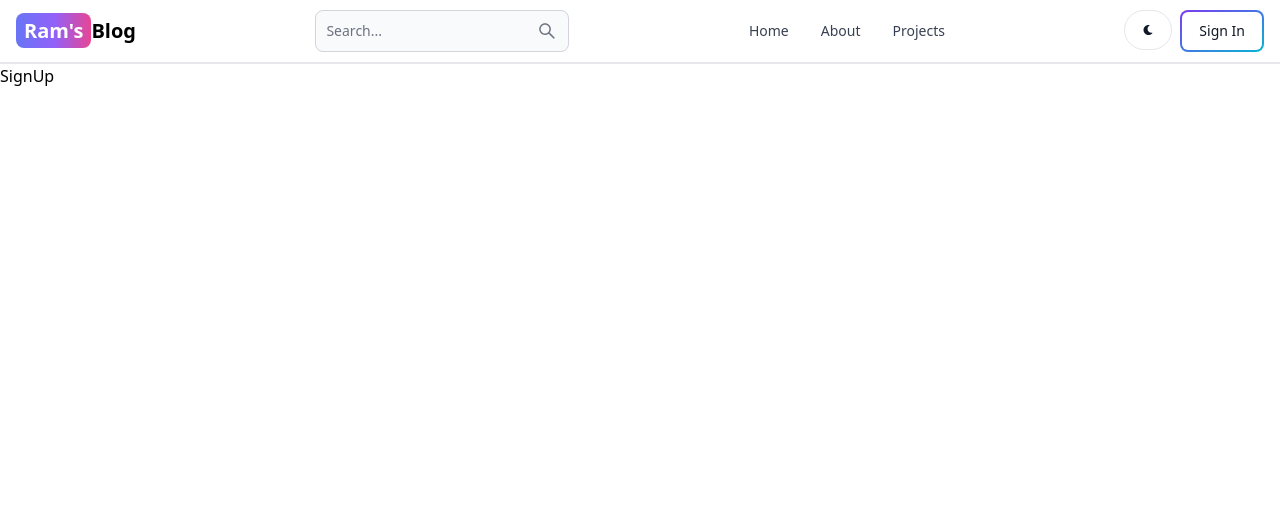
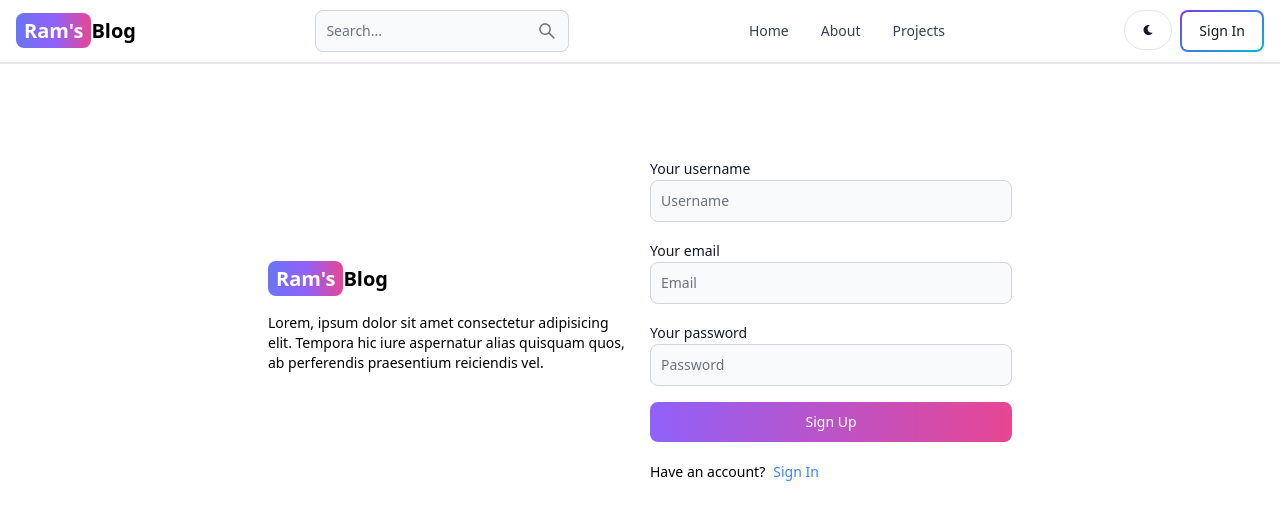
Before and after one commit to Ramsooriyan/Mern-Blog, a React (Vite) app in the folder client/: page /sign-up in a window 1280 px wide. Shown: the top 520 px of the page. Built offline with nearby package versions, Linux system fonts and the light colour scheme.

Commit message:
create sign up page

```diff
--- a/client/src/pages/SignUp.jsx
+++ b/client/src/pages/SignUp.jsx
@@ -1,8 +1,44 @@
+import { Button, Label, TextInput } from 'flowbite-react'
 import React from 'react'
+import { Link } from 'react-router-dom'
 
 const SignUp = () => {
   return (
-    <div>SignUp</div>
+    <div className='min-h-screen mt-20'>
+      <div className='flex p-3 max-w-3xl mx-auto flex-col md:flex-row md:items-center gap-5'>
+        {/* left */}
+        <div className='flex-1'>
+          <Link to="/" className='sm:text-xl font-bold dark:text-white text-4xl'>
+            <span className='px-2 py-1 bg-gradient-to-r from-indigo-500 via-purple-500 to-pink-500 rounded-lg text-white'>Ram's</span>Blog
+          </Link>
+          <p className='text-sm mt-5'>
+            Lorem, ipsum dolor sit amet consectetur adipisicing elit. Tempora hic iure aspernatur alias quisquam quos, ab perferendis praesentium reiciendis vel.
+          </p>
+        </div>
+        {/* right */}
+        <div className='flex-1'>
+          <form className='flex flex-col gap-4'>
+            <div className=''>
+              <Label value='Your username'/>
+              <TextInput type='text' placeholder='Username' id='username' />
+            </div>
+            <div className=''>
+              <Label value='Your email'/>
+              <TextInput type='text' placeholder='Email' id='email' />
+            </div>
+            <div className=''>
+              <Label value='Your password'/>
+              <TextInput type='text' placeholder='Password' id='password' />
+            </div>
+            <Button gradientDuoTone='purpleToPink' type='submit'>Sign Up</Button>
+          </form>
+          <div className="flex gap-2 text-sm mt-5">
+            <span>Have an account?</span>
+            <Link to='/sign-in' className='text-blue-500'>Sign In</Link>
+          </div>
+        </div>
+      </div>
+    </div>
   )
 }
 
```
